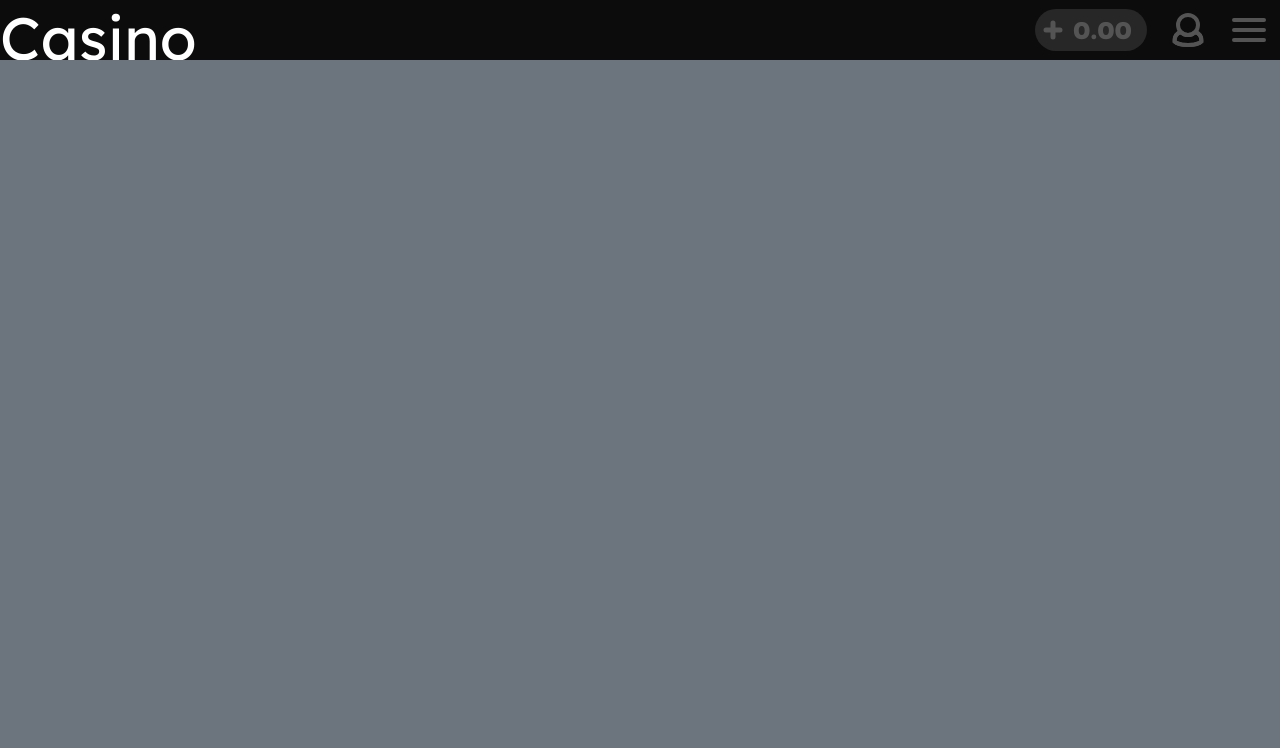
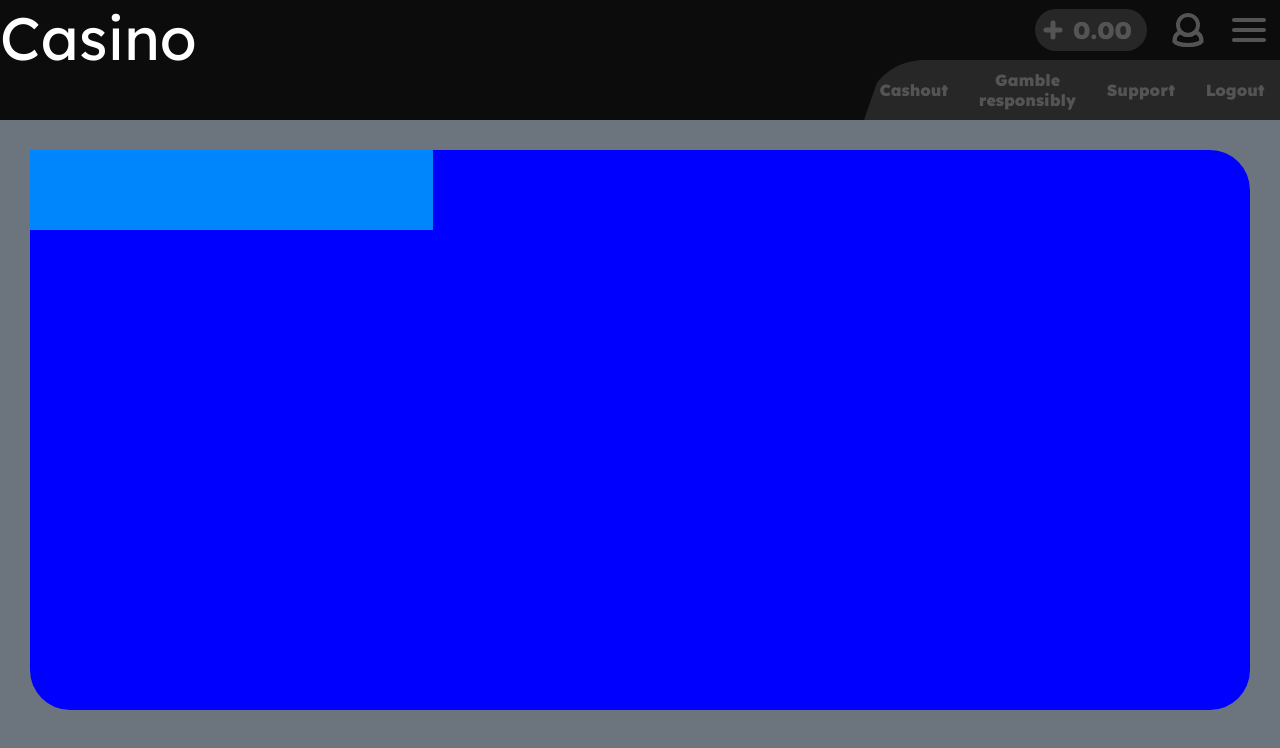
Before and after one commit to xrookless/projektNaChwirota, a plain HTML site: page index.html in a window 1280 px wide. Drawn offline with Linux system fonts and the light colour scheme.

Commit message:
rozpoczęcie maina

```diff
--- a/index.html
+++ b/index.html
@@ -40,21 +40,24 @@
 
             </div>
             <nav>
-                <p>payout</p>
-                <p>logout</p>
-                <p>gamble responsibly</p>
-
-
-
+                <p>Cashout</p>
+                <p>Gamble <br>responsibly</p>
+                <p>Support</p>
+                <p>Logout</p>
             </nav>
         </div>
     </header>
 
-    <div class="mainContainer">
-        <main>
+   <div class="main">
+        <div class="slot"></div>
+        <div class="roulette"></div>
+        <div class="blackjack"></div>
+        <div class="minesweeper"></div>
+        <div class="more"></div>
 
-        </main>
-    </div>
+
+
+   </div>
 
     <footer>
         <div class="info"></div>
--- a/style.css
+++ b/style.css
@@ -11,7 +11,7 @@ header {
     width: 100vw;
     height: 7.5vh;
     background-color: #0c0c0c;
-    position: absolute;
+
     display: flex;
     transition-duration: 0.5s;
     overflow: hidden;
@@ -65,7 +65,7 @@ nav {
     justify-content: space-around;
     align-items: center;
     font-weight: 900;
-
+    text-align: center;
 }
 
 svg {
@@ -95,3 +95,16 @@ p:hover{
     align-items: center;
 
 }
+.main
+{
+   background-color: blue;
+   height: 70vh;
+   margin: 30px;
+   border-radius: 40px;
+}
+.slot
+{
+height: 10vh;
+width: 33%;
+background-color: #0086fc;
+}
```
